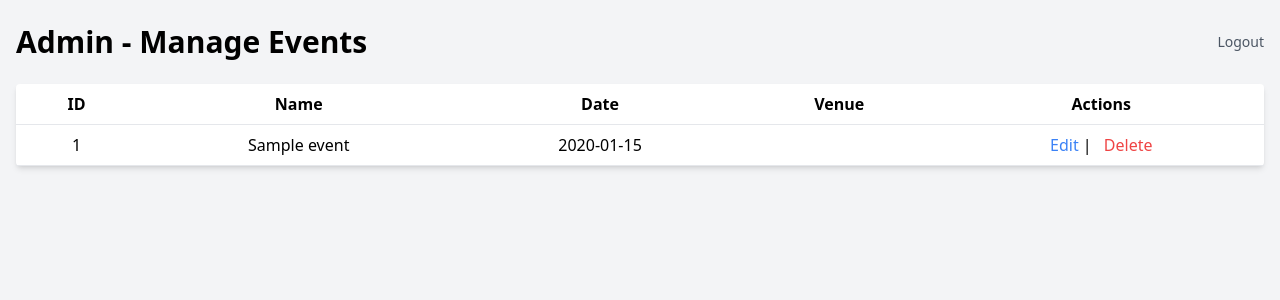
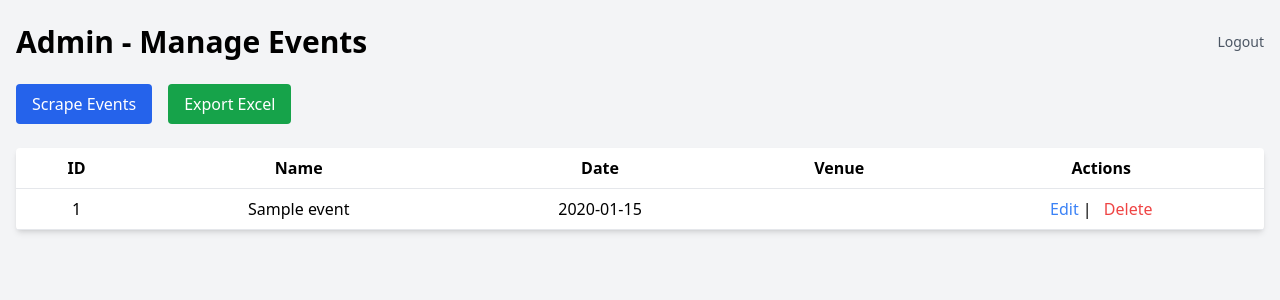
Before and after one commit to lucaggett/diytracker, a Flask app: page /admin in a window 1280 px wide. Shown: the top 300 px of the page. Run offline with Flask 3, Linux system fonts and the light colour scheme; the visitor is signed in with stand-in values (Sample User, id 1); tables that the repository leaves empty hold one stand-in row (values such as "Sample post"); some libraries are stand-ins or nearby versions.

Commit message:
clean up files, add utility features to admin page

```diff
--- a/app.py
+++ b/app.py
@@ -1,13 +1,15 @@
 import calendar
 import functools
 import hashlib
+import io
 import os
+import threading
 from collections import defaultdict
 from datetime import datetime, time as time_type, timedelta
 from dateutil.relativedelta import relativedelta
 
 from dotenv import load_dotenv
-from flask import Flask, render_template, redirect, url_for, flash, request, jsonify, abort, session
+from flask import Flask, render_template, redirect, url_for, flash, request, jsonify, abort, session, send_file
 from werkzeug.utils import secure_filename
 
 from forms import EventForm, EventEditForm, LoginForm, DeleteEventForm, SetPasswordForm
@@ -77,6 +79,115 @@ def _clean_genre(raw: str) -> str:
     skip = {'concert', 'konzert', 'live'}
     parts = [p.strip() for p in raw.replace('·', ',').split(',')]
     return ', '.join(p for p in parts if p and p.lower() not in skip)
+
+
+# ---------------------------------------------------------------------------
+# Scrape infrastructure
+# ---------------------------------------------------------------------------
+LAST_SCRAPE_FILE = os.path.join('instance', 'last_scrape.txt')
+_scrape_lock = threading.Lock()
+_scrape_running = False
+_scrape_progress = {'total': 0, 'processed': 0, 'started_at': None, 'phase': ''}
+
+
+def _get_last_scrape_time():
+    try:
+        with open(LAST_SCRAPE_FILE) as f:
+            return datetime.fromisoformat(f.read().strip())
+    except (FileNotFoundError, ValueError):
+        return None
+
+
+def _set_last_scrape_time(dt):
+    os.makedirs(os.path.dirname(LAST_SCRAPE_FILE), exist_ok=True)
+    with open(LAST_SCRAPE_FILE, 'w') as f:
+        f.write(dt.isoformat())
+
+
+def _load_scraper():
+    """Load the scrape_events module from utils/ directory via importlib."""
+    import importlib.util
+    spec = importlib.util.spec_from_file_location(
+        "scrape_events",
+        os.path.join(os.path.dirname(__file__), "utils", "scrape_events.py"),
+    )
+    mod = importlib.util.module_from_spec(spec)
+    spec.loader.exec_module(mod)
+    return mod
+
+
+def _scrape_and_import():
+    """Run scrapers and insert results directly into the ScrapedEvent table."""
+    global _scrape_running, _scrape_progress
+    try:
+        scraper = _load_scraper()
+        get_sitemap_event_urls = scraper.get_sitemap_event_urls
+        get_petzi_event_urls = scraper.get_petzi_event_urls
+        parse_metalgigs_event = scraper.parse_metalgigs_event
+        parse_petzi_event = scraper.parse_petzi_event
+        from scripts.import_scraped_events import parse_date, parse_time
+
+        _scrape_progress = {'total': 0, 'processed': 0, 'started_at': datetime.now().isoformat(), 'phase': 'Fetching sitemaps'}
+
+        events = []
+        mg_urls = get_sitemap_event_urls("https://metalgigs.ch/sitemap.xml", "/konzerte/")
+        petzi_urls = get_sitemap_event_urls("https://www.petzi.ch/en/sitemap.xml", "/en/events/")
+        if not petzi_urls:
+            petzi_urls = get_petzi_event_urls()
+
+        all_urls = [('metalgigs', url, parse_metalgigs_event) for url in mg_urls] + \
+                   [('petzi', url, parse_petzi_event) for url in petzi_urls]
+        _scrape_progress['total'] = len(all_urls)
+        _scrape_progress['phase'] = 'Scraping events'
+
+        for _source, url, parser in all_urls:
+            parsed = parser(url)
+            if parsed:
+                events.append(parsed)
+            _scrape_progress['processed'] += 1
+
+        _scrape_progress['phase'] = 'Importing to database'
+        with app.app_context():
+            count = 0
+            for row in events:
+                source = row.get('source')
+                url = row.get('url')
+                existing = ScrapedEvent.query.filter_by(source=source, url=url).first()
+                if existing:
+                    continue
+                region = resolve_canton(row.get('region') or '', row.get('city') or '')
+                scraped = ScrapedEvent(
+                    source=source,
+                    url=url,
+                    title=row.get('title'),
+                    performers=row.get('performers'),
+                    styles=row.get('styles'),
+                    description=row.get('description'),
+                    start_date=parse_date(row.get('start_date') or ''),
+                    end_date=parse_date(row.get('end_date') or ''),
+                    doors_open=parse_time(row.get('doors_open') or ''),
+                    start_time=parse_time(row.get('start_time') or ''),
+                    venue_name=row.get('venue_name'),
+                    street_address=row.get('street_address'),
+                    city=row.get('city'),
+                    region=region,
+                    postal_code=row.get('postal_code'),
+                    ticket_price=row.get('ticket_price'),
+                    ticket_currency=row.get('ticket_currency'),
+                    ticket_url=row.get('ticket_url'),
+                    organizer=row.get('organizer'),
+                    event_status=row.get('event_status'),
+                )
+                db.session.add(scraped)
+                count += 1
+            db.session.commit()
+            app.logger.info(f"Scrape complete: imported {count} new events")
+        _set_last_scrape_time(datetime.now())
+    except Exception:
+        app.logger.exception("Scrape failed")
+    finally:
+        with _scrape_lock:
+            _scrape_running = False
 
 
 @app.route('/login', methods=['GET', 'POST'])
@@ -340,7 +451,15 @@ def submit_event_link():
 def admin():
     events = Event.query.order_by(Event.date.asc()).all()
     delete_form = DeleteEventForm()
-    return render_template('admin.html', events=events, delete_form=delete_form)
+    last_scrape = _get_last_scrape_time()
+    scrape_cooldown = False
+    if last_scrape and (datetime.now() - last_scrape) < timedelta(hours=24):
+        scrape_cooldown = True
+    return render_template(
+        'admin.html', events=events, delete_form=delete_form,
+        last_scrape=last_scrape, scrape_cooldown=scrape_cooldown,
+        scrape_running=_scrape_running,
+    )
 
 @app.route('/edit_event/<int:event_id>', methods=['GET', 'POST'])
 @admin_required
@@ -415,6 +534,120 @@ def delete_event(event_id):
     db.session.commit()
     flash('Event deleted successfully!')
     return redirect(url_for('admin'))
+
+@app.route('/admin/trigger-scrape', methods=['POST'])
+@admin_required
+def trigger_scrape():
+    global _scrape_running
+    form = DeleteEventForm()
+    if not form.validate_on_submit():
+        abort(400)
+    with _scrape_lock:
+        if _scrape_running:
+            flash('A scrape is already running.')
+            return redirect(url_for('admin'))
+        last_scrape = _get_last_scrape_time()
+        if last_scrape and (datetime.now() - last_scrape) < timedelta(hours=24):
+            flash('Scrape cooldown active. Try again later.')
+            return redirect(url_for('admin'))
+        _scrape_running = True
+    thread = threading.Thread(target=_scrape_and_import, daemon=True)
+    thread.start()
+    flash('Scrape started in the background. New events will appear in the queue.')
+    return redirect(url_for('admin'))
+
+
+@app.route('/admin/scrape-status')
+@admin_required
+def scrape_status():
+    if not _scrape_running:
+        return jsonify({'running': False})
+    progress = dict(_scrape_progress)
+    total = progress.get('total', 0)
+    processed = progress.get('processed', 0)
+    started_at = progress.get('started_at')
+    eta_seconds = None
+    if started_at and processed > 0 and total > 0:
+        elapsed = (datetime.now() - datetime.fromisoformat(started_at)).total_seconds()
+        rate = elapsed / processed
+        remaining = total - processed
+        eta_seconds = int(rate * remaining)
+    return jsonify({
+        'running': True,
+        'phase': progress.get('phase', ''),
+        'total': total,
+        'processed': processed,
+        'eta_seconds': eta_seconds,
+    })
+
+
+@app.route('/admin/export-excel')
+@admin_required
+def export_excel():
+    import openpyxl
+    from openpyxl.styles import Font
+
+    events = Event.query.order_by(Event.date.asc()).all()
+    wb = openpyxl.Workbook()
+    ws = wb.active
+    ws.title = 'Events'
+
+    headers = ['Date', 'Name', 'Acts', 'Genre', 'Venue', 'City', 'Canton',
+               'Doors', 'Ticket Price', 'Ticket Link', 'Source URL']
+    bold = Font(bold=True)
+
+    current_date = None
+    row_num = 1
+
+    for event in events:
+        event_date = event.date.date() if event.date else None
+        if event_date != current_date:
+            if current_date is not None:
+                row_num += 1  # blank row between date groups
+            # Write date header
+            cell = ws.cell(row=row_num, column=1, value=event_date.strftime('%A, %d %B %Y') if event_date else 'Unknown')
+            cell.font = bold
+            row_num += 1
+            # Write column headers
+            for col, h in enumerate(headers, 1):
+                cell = ws.cell(row=row_num, column=col, value=h)
+                cell.font = bold
+            row_num += 1
+            current_date = event_date
+
+        venue = event.venue
+        ws.cell(row=row_num, column=1, value=event_date.strftime('%Y-%m-%d') if event_date else '')
+        ws.cell(row=row_num, column=2, value=event.name)
+        ws.cell(row=row_num, column=3, value=event.acts)
+        ws.cell(row=row_num, column=4, value=event.genre)
+        ws.cell(row=row_num, column=5, value=venue.name if venue else '')
+        ws.cell(row=row_num, column=6, value=venue.city if venue else '')
+        ws.cell(row=row_num, column=7, value=venue.canton if venue else '')
+        ws.cell(row=row_num, column=8, value=event.doors.strftime('%H:%M') if event.doors else '')
+        ws.cell(row=row_num, column=9, value=event.ticket_price)
+        ws.cell(row=row_num, column=10, value=event.ticket_link)
+        ws.cell(row=row_num, column=11, value=event.source_url)
+        row_num += 1
+
+    # Auto-size columns
+    for col in ws.columns:
+        max_len = 0
+        col_letter = col[0].column_letter
+        for cell in col:
+            if cell.value:
+                max_len = max(max_len, len(str(cell.value)))
+        ws.column_dimensions[col_letter].width = min(max_len + 2, 50)
+
+    buf = io.BytesIO()
+    wb.save(buf)
+    buf.seek(0)
+    return send_file(
+        buf,
+        mimetype='application/vnd.openxmlformats-officedocument.spreadsheetml.sheet',
+        as_attachment=True,
+        download_name=f'events_{datetime.now().strftime("%Y%m%d")}.xlsx',
+    )
+
 
 @app.route('/')
 def calendar_view():
--- a/migrate_add_auth_fields.py
+++ b/migrations/migrate_add_auth_fields.py
@@ -1,3 +1,6 @@
+import os, sys
+sys.path.insert(0, os.path.dirname(os.path.dirname(os.path.abspath(__file__))))
+
 from app import app, db
 
 with app.app_context():
--- a/migrate_add_event_fields.py
+++ b/migrations/migrate_add_event_fields.py
@@ -1,3 +1,6 @@
+import os, sys
+sys.path.insert(0, os.path.dirname(os.path.dirname(os.path.abspath(__file__))))
+
 from app import app, db
 
 with app.app_context():
--- a/migrate_add_invite_token.py
+++ b/migrations/migrate_add_invite_token.py
@@ -1,3 +1,6 @@
+import os, sys
+sys.path.insert(0, os.path.dirname(os.path.dirname(os.path.abspath(__file__))))
+
 from app import app, db
 
 with app.app_context():
--- a/requirements.txt
+++ b/requirements.txt
@@ -25,3 +25,4 @@ alembic~=1.13.3
 python-telegram-bot~=21.10
 python-dotenv==1.0.1
 email-validator==2.1.1
+openpyxl==3.1.5
--- a/admin_tools.py
+++ b/scripts/admin_tools.py
@@ -1,4 +1,6 @@
-import os
+import os, sys
+sys.path.insert(0, os.path.dirname(os.path.dirname(os.path.abspath(__file__))))
+
 import smtplib
 import ssl
 from email.message import EmailMessage
--- a/utils/insert_dummy_events.py
+++ b/scripts/insert_dummy_events.py
@@ -1,4 +1,6 @@
 # insert_dummy_events.py
+import os, sys
+sys.path.insert(0, os.path.dirname(os.path.dirname(os.path.abspath(__file__))))
 
 from datetime import datetime, timedelta, time
 import random
--- a/normalise_cantons.py
+++ b/scripts/normalise_cantons.py
@@ -5,11 +5,12 @@ in the database and writes back any values that change.
 
 Usage::
 
-    python normalise_cantons.py [--dry-run]
+    python scripts/normalise_cantons.py [--dry-run]
 
 Pass --dry-run to print what would change without writing anything.
 """
-import sys
+import os, sys
+sys.path.insert(0, os.path.dirname(os.path.dirname(os.path.abspath(__file__))))
 
 from app import app, db
 from models import Venue, ScrapedEvent
--- a/templates/admin.html
+++ b/templates/admin.html
@@ -13,6 +13,42 @@
             <h1 class="text-3xl font-bold">Admin - Manage Events</h1>
             <a href="{{ url_for('logout') }}" class="text-sm text-gray-600 hover:underline">Logout</a>
         </div>
+
+        <div class="flex gap-4 mb-6">
+            <!-- Scrape trigger -->
+            <form action="{{ url_for('trigger_scrape') }}" method="POST" class="inline" id="scrape-form">
+                {{ delete_form.hidden_tag() }}
+                {% if scrape_running %}
+                    <button type="button" disabled id="scrape-btn"
+                            class="bg-gray-400 text-white px-4 py-2 rounded cursor-not-allowed">
+                        Scraping&hellip;
+                    </button>
+                    <span id="scrape-progress" class="text-sm text-gray-600 ml-2"></span>
+                {% elif scrape_cooldown %}
+                    <button type="button" disabled id="scrape-btn"
+                            class="bg-gray-400 text-white px-4 py-2 rounded cursor-not-allowed"
+                            title="Last scrape: {{ last_scrape.strftime('%Y-%m-%d %H:%M') }}">
+                        Scrape (cooldown)
+                    </button>
+                {% else %}
+                    <button type="submit" id="scrape-btn"
+                            class="bg-blue-600 text-white px-4 py-2 rounded hover:bg-blue-700"
+                            onclick="return confirm('Start scraping metalgigs.ch and petzi.ch?')">
+                        Scrape Events
+                    </button>
+                {% endif %}
+                {% if last_scrape %}
+                    <span class="text-sm text-gray-500 ml-2" id="last-scrape">Last: {{ last_scrape.strftime('%Y-%m-%d %H:%M') }}</span>
+                {% endif %}
+            </form>
+
+            <!-- Excel export -->
+            <a href="{{ url_for('export_excel') }}"
+               class="bg-green-600 text-white px-4 py-2 rounded hover:bg-green-700">
+                Export Excel
+            </a>
+        </div>
+
         <table class="min-w-full bg-white shadow-md rounded">
             <thead>
                 <tr>
@@ -44,5 +80,46 @@
             </tbody>
         </table>
     </div>
+    {% if scrape_running %}
+    <script>
+    (function() {
+        const btn = document.getElementById('scrape-btn');
+        const prog = document.getElementById('scrape-progress');
+        function fmtTime(secs) {
+            if (secs == null) return '';
+            if (secs < 60) return secs + 's';
+            const m = Math.floor(secs / 60);
+            const s = secs % 60;
+            return m + 'm ' + s + 's';
+        }
+        function poll() {
+            fetch('{{ url_for("scrape_status") }}')
+                .then(r => r.json())
+                .then(data => {
+                    if (!data.running) {
+                        btn.textContent = 'Done!';
+                        btn.className = 'bg-green-600 text-white px-4 py-2 rounded';
+                        prog.textContent = 'Scrape complete — reloading\u2026';
+                        setTimeout(() => location.reload(), 1500);
+                        return;
+                    }
+                    let text = data.phase;
+                    if (data.total > 0) {
+                        text += ': ' + data.processed + '/' + data.total;
+                        const pct = Math.round(data.processed / data.total * 100);
+                        btn.textContent = 'Scraping\u2026 ' + pct + '%';
+                    }
+                    if (data.eta_seconds != null) {
+                        text += ' \u2014 ~' + fmtTime(data.eta_seconds) + ' remaining';
+                    }
+                    prog.textContent = text;
+                    setTimeout(poll, 3000);
+                })
+                .catch(() => setTimeout(poll, 5000));
+        }
+        poll();
+    })();
+    </script>
+    {% endif %}
 </body>
 </html>
```
Also changed, not shown: scripts/check_email_config.py (added, +188 -0 lines), scripts/import_scraped_events.py (renamed from import_scraped_events.py, +8 -5 lines), 1 other file.
